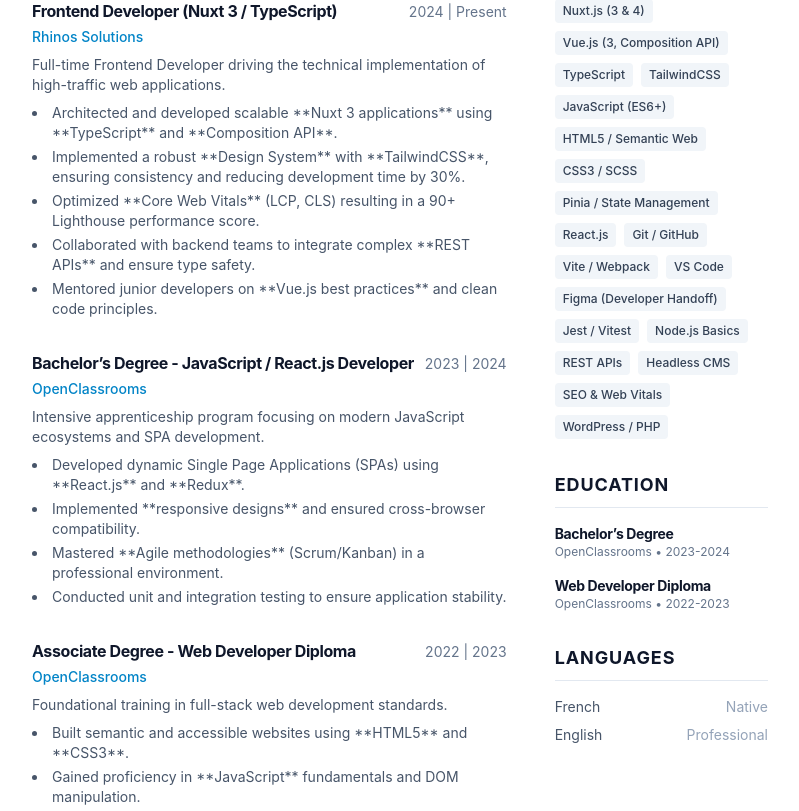
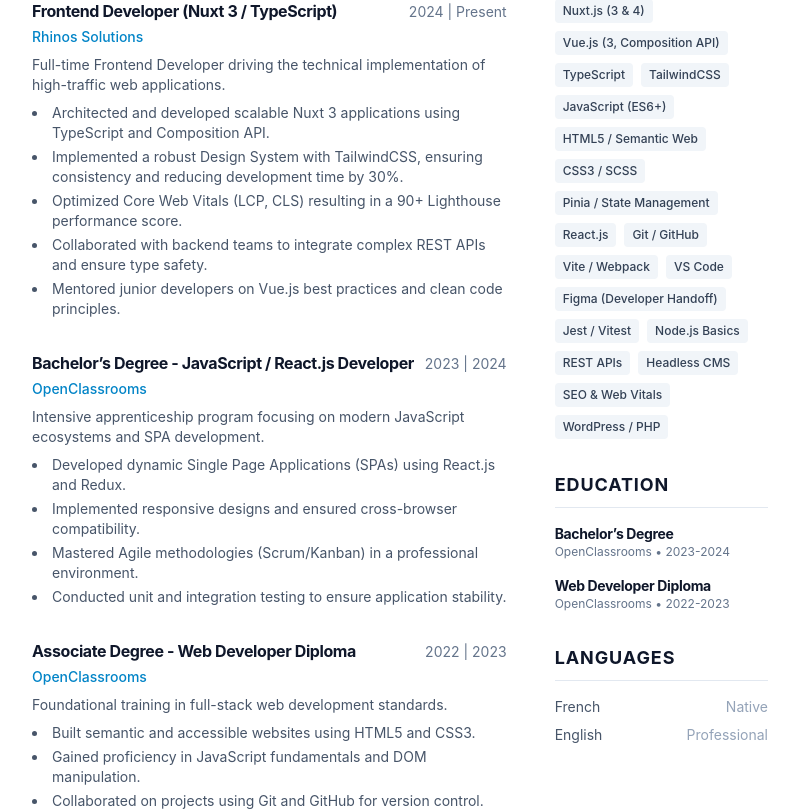
Before and after one commit to MaximeBignolet/portfolio_v3, a Nuxt app: page /resume in a window 1280 px wide. Shown: the part 509-1320 px from the top of the page, without its empty margins (240-1039 px from the left). Built offline with nearby package versions, Linux system fonts and the light colour scheme.

Commit message:
feat(): delete some **

```diff
--- a/data/experience.ts
+++ b/data/experience.ts
@@ -14,11 +14,11 @@
     dates: '2024 | Present',
     description: 'Full-time Frontend Developer driving the technical implementation of high-traffic web applications.',
     bullets: [
-      'Architected and developed scalable **Nuxt 3 applications** using **TypeScript** and **Composition API**.',
-      'Implemented a robust **Design System** with **TailwindCSS**, ensuring consistency and reducing development time by 30%.',
-      'Optimized **Core Web Vitals** (LCP, CLS) resulting in a 90+ Lighthouse performance score.',
-      'Collaborated with backend teams to integrate complex **REST APIs** and ensure type safety.',
-      'Mentored junior developers on **Vue.js best practices** and clean code principles.'
+      'Architected and developed scalable Nuxt 3 applications using TypeScript and Composition API.',
+      'Implemented a robust Design System with TailwindCSS, ensuring consistency and reducing development time by 30%.',
+      'Optimized Core Web Vitals (LCP, CLS) resulting in a 90+ Lighthouse performance score.',
+      'Collaborated with backend teams to integrate complex REST APIs and ensure type safety.',
+      'Mentored junior developers on Vue.js best practices and clean code principles.'
     ],
     type: 'Full-time'
   },
@@ -28,9 +28,9 @@
     dates: '2023 | 2024',
     description: 'Intensive apprenticeship program focusing on modern JavaScript ecosystems and SPA development.',
     bullets: [
-      'Developed dynamic Single Page Applications (SPAs) using **React.js** and **Redux**.',
-      'Implemented **responsive designs** and ensured cross-browser compatibility.',
-      'Mastered **Agile methodologies** (Scrum/Kanban) in a professional environment.',
+      'Developed dynamic Single Page Applications (SPAs) using React.js and Redux.',
+      'Implemented responsive designs and ensured cross-browser compatibility.',
+      'Mastered Agile methodologies (Scrum/Kanban) in a professional environment.',
       'Conducted unit and integration testing to ensure application stability.'
     ],
     type: 'Education'
@@ -41,9 +41,9 @@
     dates: '2022 | 2023',
     description: 'Foundational training in full-stack web development standards.',
     bullets: [
-      'Built semantic and accessible websites using **HTML5** and **CSS3**.',
-      'Gained proficiency in **JavaScript** fundamentals and DOM manipulation.',
-      'Collaborated on projects using **Git** and **GitHub** for version control.',
+      'Built semantic and accessible websites using HTML5 and CSS3.',
+      'Gained proficiency in JavaScript fundamentals and DOM manipulation.',
+      'Collaborated on projects using Git and GitHub for version control.',
       'Optimized assets and code for faster page load times.'
     ],
     type: 'Education'
--- a/data/links.ts
+++ b/data/links.ts
@@ -11,9 +11,9 @@
   title: 'Nuxt.js & Frontend Developer — TypeScript / Vue.js',
   location: 'La Rochelle, France',
   shortBio: 'I build high-performance, SEO-optimized web applications using Nuxt 3 and the Vue.js ecosystem.',
-  about: `My name is Maxime Bignolet, a passionate **Frontend Developer** based in **La Rochelle, France**. I specialize in building modern, scalable web applications using **Nuxt.js**, **Vue.js**, and **TypeScript**.
+  about: `My name is Maxime Bignolet, a passionate Frontend Developer based in La Rochelle, France. I specialize in building modern, scalable web applications using Nuxt.js, Vue.js, and TypeScript.
 
-With a background in project management, I bring a unique perspective to development—focusing not just on code quality, but on delivering tangible business value. I am deeply committed to **web performance**, **accessibility**, and **clean architecture**.
+With a background in project management, I bring a unique perspective to development—focusing not just on code quality, but on delivering tangible business value. I am deeply committed to web performance, accessibility, and clean architecture.
 
-Currently, I work as a **Frontend Engineer** at a leading digital marketing agency, where I develop complex interfaces for major clients like Daikin. My expertise lies in the **Vue.js ecosystem** (Nuxt 3, Pinia, Vite) and modern CSS frameworks like **TailwindCSS**. I am constantly exploring new technologies to stay at the forefront of frontend development.`
+Currently, I work as a Frontend Engineer at a leading digital marketing agency, where I develop complex interfaces for major clients like Daikin. My expertise lies in the Vue.js ecosystem (Nuxt 3, Pinia, Vite) and modern CSS frameworks like TailwindCSS. I am constantly exploring new technologies to stay at the forefront of frontend development.`
 }
--- a/data/projects.ts
+++ b/data/projects.ts
@@ -13,7 +13,7 @@
 export const projects: Project[] = [
   {
     title: 'SaaS Landing Page Template',
-    description: 'A high-performance, conversion-optimized landing page template built with **Nuxt 3** and **TailwindCSS**. Designed for SaaS companies, it features a modular component architecture, **SEO-friendly** structure, and smooth animations using Swiper.js. Fully typed with **TypeScript** for maintainability.',
+    description: 'A high-performance, conversion-optimized landing page template built with Nuxt 3 and TailwindCSS. Designed for SaaS companies, it features a modular component architecture, SEO-friendly structure, and smooth animations using Swiper.js. Fully typed with TypeScript for maintainability.',
     techStack: ['Nuxt 3', 'TypeScript', 'TailwindCSS', 'Swiper.js', 'SEO'],
     image: '/images/projects/landing.jpg',
     links: {
@@ -24,7 +24,7 @@
   },
   {
     title: 'Kasa - Real Estate Platform',
-    description: 'A modern real estate rental application built with **React.js**. Features include dynamic routing with React Router, a responsive layout using **Sass**, and a clean, user-centric interface. Demonstrates proficiency in component-based architecture and state management.',
+    description: 'A modern real estate rental application built with React.js. Features include dynamic routing with React Router, a responsive layout using Sass, and a clean, user-centric interface. Demonstrates proficiency in component-based architecture and state management.',
     techStack: ['React.js', 'Sass', 'React Router', 'JavaScript'],
     image: '/images/projects/kasa.jpg',
     links: {
@@ -34,7 +34,7 @@
   },
   {
     title: 'Movie Discovery App',
-    description: 'An interactive movie discovery application consuming the **TMDB API**. Users can browse popular movies, search for titles, and view detailed metadata. Built with **Vue.js** to demonstrate API integration and asynchronous data handling.',
+    description: 'An interactive movie discovery application consuming the TMDB API. Users can browse popular movies, search for titles, and view detailed metadata. Built with Vue.js to demonstrate API integration and asynchronous data handling.',
     techStack: ['Vue.js', 'REST API', 'CSS3', 'JavaScript'],
     image: '/images/projects/movie-app.jpg',
     links: {
@@ -44,7 +44,7 @@
   },
   {
     title: 'Booki - Travel Agency',
-    description: 'A responsive travel agency homepage built from a Figma mockup. Focuses on **semantic HTML5**, **CSS3 Flexbox**, and **media queries** for a pixel-perfect mobile-first implementation. Ensures high accessibility standards.',
+    description: 'A responsive travel agency homepage built from a Figma mockup. Focuses on semantic HTML5, CSS3 Flexbox, and media queries for a pixel-perfect mobile-first implementation. Ensures high accessibility standards.',
     techStack: ['HTML5', 'CSS3', 'Responsive Design'],
     image: '/images/projects/booki.jpg',
     links: {
--- a/nuxt.config.ts
+++ b/nuxt.config.ts
@@ -39,4 +39,7 @@
     exposeConfig: false,
     viewer: true,
   },
+  devServer: {
+    host: '0.0.0.0',
+  }
 })
```
